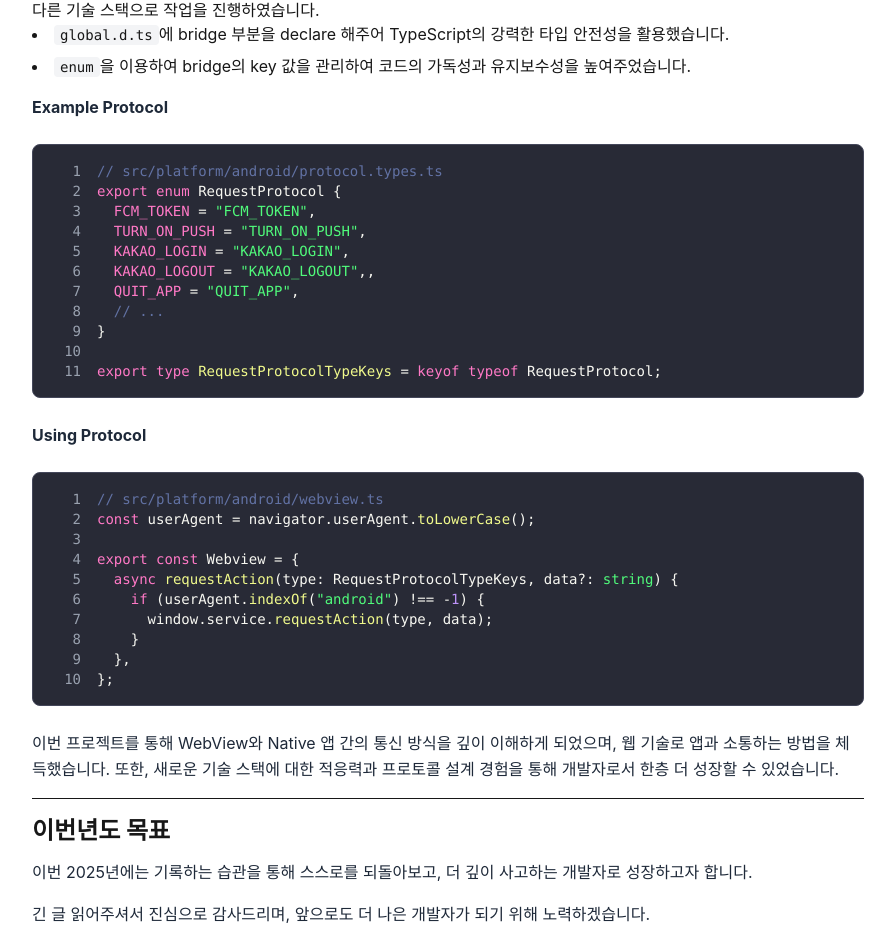
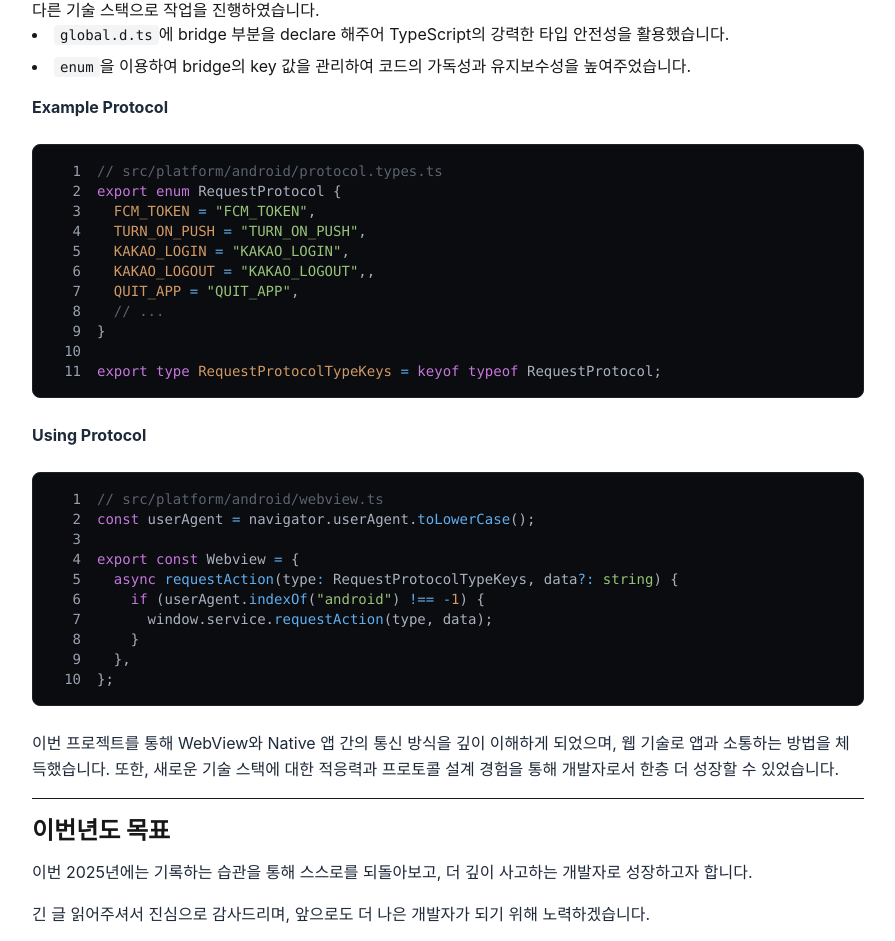
Before and after one commit to rlarudgh/hololog, a Next.js app: page /blog/2024-memoir in a window 1280 px wide. Shown: the part 1793-2734 px from the top of the page, without its empty margins (192-1087 px from the left). Built offline with nearby package versions, Linux system fonts and the light colour scheme.

Commit message:
fix(ci): ci error

```diff
--- a/src/shared/ui/code-block/code-block.ui.tsx
+++ b/src/shared/ui/code-block/code-block.ui.tsx
@@ -1,82 +1,7 @@
 'use client';
 
-import dynamic from 'next/dynamic';
 import { useState } from 'react';
-
-// Dynamically import the Highlight component to reduce initial bundle size
-const Highlight = dynamic(
-  () => import('prism-react-renderer').then((mod) => mod.Highlight),
-  {
-    ssr: false,
-    loading: () => (
-      <div className="bg-gray-900 p-4 rounded-lg animate-pulse h-40" />
-    ),
-  },
-);
-
-// Using a simple theme to reduce bundle size
-const simpleTheme = {
-  plain: {
-    color: '#f8f8f2',
-    backgroundColor: '#282a36',
-  },
-  styles: [
-    {
-      types: ['comment', 'prolog', 'doctype', 'cdata'],
-      style: {
-        color: '#6272a4',
-      },
-    },
-    {
-      types: ['punctuation'],
-      style: {
-        color: '#f8f8f2',
-      },
-    },
-    {
-      types: ['property', 'tag', 'constant', 'symbol', 'deleted'],
-      style: {
-        color: '#ff79c6',
-      },
-    },
-    {
-      types: ['boolean', 'number'],
-      style: {
-        color: '#bd93f9',
-      },
-    },
-    {
-      types: ['selector', 'attr-name', 'string', 'char', 'builtin', 'inserted'],
-      style: {
-        color: '#50fa7b',
-      },
-    },
-    {
-      types: ['operator', 'entity', 'url', 'variable'],
-      style: {
-        color: '#f8f8f2',
-      },
-    },
-    {
-      types: ['atrule', 'attr-value', 'function', 'class-name'],
-      style: {
-        color: '#f1fa8c',
-      },
-    },
-    {
-      types: ['keyword'],
-      style: {
-        color: '#ff79c6',
-      },
-    },
-    {
-      types: ['regex', 'important'],
-      style: {
-        color: '#ffb86c',
-      },
-    },
-  ],
-};
+import { Highlight, themes } from 'prism-react-renderer';
 
 interface CodeBlockProps {
   children: string;
@@ -102,12 +27,11 @@ export function CodeBlock({ children, className }: CodeBlockProps) {
     }
   };
 
-  // Use dynamic import for syntax highlighting to reduce initial bundle size
+  // Use syntax highlighting with a simpler theme to reduce bundle size
   return (
     <div className="relative group my-6">
-      {typeof window !== 'undefined' && Highlight ? (
       <Highlight
-          theme={simpleTheme}
+        theme={themes.oneDark}
         code={code}
         language={
           language as
@@ -134,9 +58,9 @@ export function CodeBlock({ children, className }: CodeBlockProps) {
             className={`${highlightClassName} overflow-x-auto p-4 rounded-lg text-sm relative`}
             style={{
               ...style,
-                backgroundColor: '#282a36',
-                border: '1px solid #44475a',
-                color: '#f8f8f2',
+              backgroundColor: '#0a0c10',
+              border: '1px solid #1c2128',
+              color: '#f0f6fc',
             }}
           >
             {tokens.map((line, i) => (
@@ -147,23 +71,18 @@ export function CodeBlock({ children, className }: CodeBlockProps) {
                   </span>
                 )}
                 {line.map((token, key) => {
-                    const tokenProps = getTokenProps({
-                      token,
-                      key,
-                    });
-                    return <span key={key} {...tokenProps} />;
+                  const tokenProps = getTokenProps({ token, key });
+                  return (
+                    <span key={key} {...tokenProps}>
+                      {tokenProps.children}
+                    </span>
+                  );
                 })}
               </div>
             ))}
           </pre>
         )}
       </Highlight>
-      ) : (
-        // Fallback for SSR and loading state
-        <pre className="bg-gray-900 text-gray-100 overflow-x-auto p-4 rounded-lg text-sm font-mono">
-          <code>{code}</code>
-        </pre>
-      )}
 
       {/* Copy button */}
       <button
```
Lines whose indentation alone changed are shown as unchanged.
